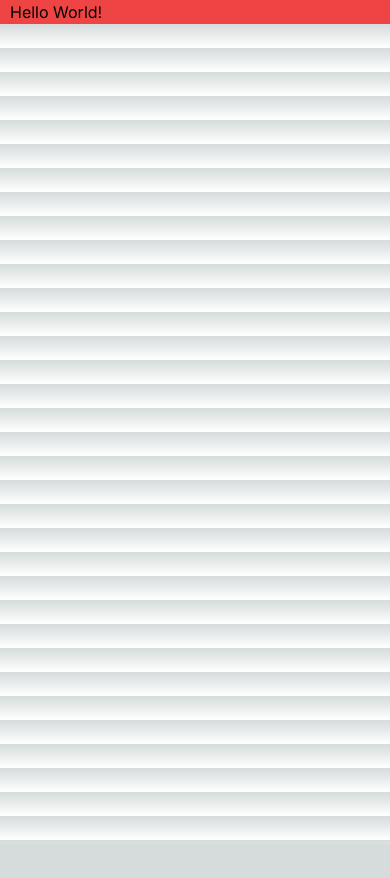
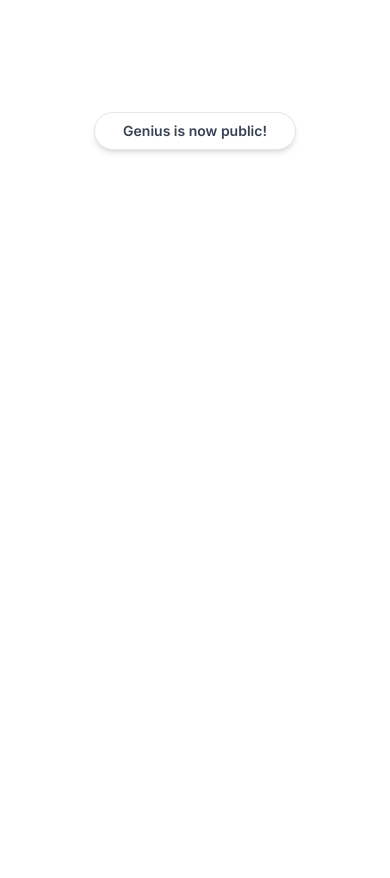
Before and after one commit to mahmudlukman/genius, a Next.js app: page / in a window 390 px wide. Shown: the top 878 px of the page. Before the commit the page ends 844 px from the top, so only its background shows below. Built offline with nearby package versions, Linux system fonts and the light colour scheme.

Commit message:
tailwindcss config done

```diff
--- a/package.json
+++ b/package.json
@@ -9,11 +9,13 @@
     "lint": "next lint"
   },
   "dependencies": {
+    "@tailwindcss/typography": "^0.5.10",
     "clsx": "^2.0.0",
     "next": "14.0.2",
     "react": "^18",
     "react-dom": "^18",
-    "tailwind-merge": "^1.14.0"
+    "tailwind-merge": "^1.14.0",
+    "tailwindcss-animate": "^1.0.7"
   },
   "devDependencies": {
     "@types/node": "^20",
--- a/src/app/globals.css
+++ b/src/app/globals.css
@@ -2,26 +2,50 @@
 @tailwind components;
 @tailwind utilities;
 
-:root {
-  --foreground-rgb: 0, 0, 0;
-  --background-start-rgb: 214, 219, 220;
-  --background-end-rgb: 255, 255, 255;
-}
 
-@media (prefers-color-scheme: dark) {
+@layer base {
   :root {
-    --foreground-rgb: 255, 255, 255;
-    --background-start-rgb: 0, 0, 0;
-    --background-end-rgb: 0, 0, 0;
+    --background: 0 0% 100%;
+    --foreground: 222.2 84% 4.9%;
+    --card: 0 0% 100%;
+    --card-foreground: 222.2 84% 4.9%;
+    --popover: 0 0% 100%;
+    --popover-foreground: 222.2 84% 4.9%;
+    --primary: 221.2 83.2% 53.3%;
+    --primary-foreground: 210 40% 98%;
+    --secondary: 210 40% 96.1%;
+    --secondary-foreground: 222.2 47.4% 11.2%;
+    --muted: 210 40% 96.1%;
+    --muted-foreground: 215.4 16.3% 46.9%;
+    --accent: 210 40% 96.1%;
+    --accent-foreground: 222.2 47.4% 11.2%;
+    --destructive: 0 84.2% 60.2%;
+    --destructive-foreground: 210 40% 98%;
+    --border: 214.3 31.8% 91.4%;
+    --input: 214.3 31.8% 91.4%;
+    --ring: 221.2 83.2% 53.3%;
+    --radius: 0.5rem;
+  }
+
+  .dark {
+    --background: 222.2 84% 4.9%;
+    --foreground: 210 40% 98%;
+    --card: 222.2 84% 4.9%;
+    --card-foreground: 210 40% 98%;
+    --popover: 222.2 84% 4.9%;
+    --popover-foreground: 210 40% 98%;
+    --primary: 217.2 91.2% 59.8%;
+    --primary-foreground: 222.2 47.4% 11.2%;
+    --secondary: 217.2 32.6% 17.5%;
+    --secondary-foreground: 210 40% 98%;
+    --muted: 217.2 32.6% 17.5%;
+    --muted-foreground: 215 20.2% 65.1%;
+    --accent: 217.2 32.6% 17.5%;
+    --accent-foreground: 210 40% 98%;
+    --destructive: 0 62.8% 30.6%;
+    --destructive-foreground: 210 40% 98%;
+    --border: 217.2 32.6% 17.5%;
+    --input: 217.2 32.6% 17.5%;
+    --ring: 224.3 76.3% 48%;
   }
 }
-
-body {
-  color: rgb(var(--foreground-rgb));
-  background: linear-gradient(
-      to bottom,
-      transparent,
-      rgb(var(--background-end-rgb))
-    )
-    rgb(var(--background-start-rgb));
-}
--- a/src/app/layout.tsx
+++ b/src/app/layout.tsx
@@ -1,6 +1,7 @@
 import type { Metadata } from 'next'
 import { Inter } from 'next/font/google'
 import './globals.css'
+import { cn } from '@/lib/utils'
 
 const inter = Inter({ subsets: ['latin'] })
 
@@ -15,8 +16,8 @@
   children: React.ReactNode
 }) {
   return (
-    <html lang="en">
-      <body className={inter.className}>{children}</body>
+    <html lang="en" className='light'>
+      <body className={cn("min-h-screen font-sans antialiased grainy", inter.className)}>{children}</body>
     </html>
   )
 }
--- a/src/app/page.tsx
+++ b/src/app/page.tsx
@@ -3,6 +3,12 @@
 
 export default function Home() {
   return (
-    <MaxWidthWrapper className="bg-red-500">Hello World!</MaxWidthWrapper>
+    <MaxWidthWrapper className="mb-12 mt-28 sm:mt-40 flex flex-col items-center justify-center text-center">
+      <div className="mx-auto mb-4 flex max-w-fit items-center justify-center space-x-2 overflow-hidden rounded-full border border-gray-200 bg-white px-7 py-2 shadow-md backdrop:-blur transition-all hover:border-gray-300 hover:bg-white/50">
+        <div className="text-sm font-semibold text-gray-700">
+          Genius is now public!
+        </div>
+      </div>
+    </MaxWidthWrapper>
   )
 }
--- a/tailwind.config.ts
+++ b/tailwind.config.ts
@@ -1,20 +1,80 @@
-import type { Config } from 'tailwindcss'
+import type { Config } from 'tailwindcss';
 
 const config: Config = {
+  darkMode: ['class'],
   content: [
     './src/pages/**/*.{js,ts,jsx,tsx,mdx}',
     './src/components/**/*.{js,ts,jsx,tsx,mdx}',
     './src/app/**/*.{js,ts,jsx,tsx,mdx}',
   ],
   theme: {
-    extend: {
-      backgroundImage: {
-        'gradient-radial': 'radial-gradient(var(--tw-gradient-stops))',
-        'gradient-conic':
-          'conic-gradient(from 180deg at 50% 50%, var(--tw-gradient-stops))',
+    container: {
+      center: true,
+      padding: '2rem',
+      screens: {
+        '2xl': '140px',
       },
     },
+    extend: {
+      maxWidth: {
+        '8xl': '1408px',
+      },
+      colors: {
+        border: 'hsl(var(--border))',
+        input: 'hsl(var(--input))',
+        ring: 'hsl(var(--ring))',
+        background: 'hsl(var(--background))',
+        foreground: 'hsl(var(--foreground))',
+        primary: {
+          DEFAULT: 'hsl(var(--primary))',
+          foreground: 'hsl(var(--primary-foreground))',
+        },
+        secondary: {
+          DEFAULT: 'hsl(var(--secondary))',
+          foreground: 'hsl(var(--secondary-foreground))',
+        },
+        destructive: {
+          DEFAULT: 'hsl(var(--destructive))',
+          foreground: 'hsl(var(--destructive-foreground))',
+        },
+        muted: {
+          DEFAULT: 'hsl(var(--muted))',
+          foreground: 'hsl(var(--muted-foreground))',
+        },
+        accent: {
+          DEFAULT: 'hsl(var(--accent))',
+          foreground: 'hsl(var(--accent-foreground))',
+        },
+        popover: {
+          DEFAULT: 'hsl(var(--popover))',
+          foreground: 'hsl(var(--popover-foreground))',
+        },
+        card: {
+          DEFAULT: 'hsl(var(--card))',
+          foreground: 'hsl(var(--card-foreground))',
+        },
+      },
+      borderRadius: {
+        lg: 'var(--radius)',
+        md: 'calc(var(--radius) - 2px)',
+        sm: 'calc(var(--radius) - 4px)',
+      },
+      keyframes: {
+        'accordion-down': {
+          from: {height: '0'},
+          to: {height: 'var(--radix-accordion-content-height)'},
+        },
+        'accordion-up': {
+          from: {height: 'var(--radix-accordion-content-height)'},
+          to: {height: '0'},
+        },
+      },
+      animation: {
+        'accordion-up': 'accordion-up 0.2s ease-out',
+        'accordion-down': 'accordion-down 0.2s ease-out',
+      }
+    },
   },
-  plugins: [],
-}
-export default config
+  plugins: [require('tailwindcss-animate'), require('@tailwindcss/typography')],
+};
+export default config;
```
Also changed, not shown: 1 other file (tests, documents, lock files or other folders).
